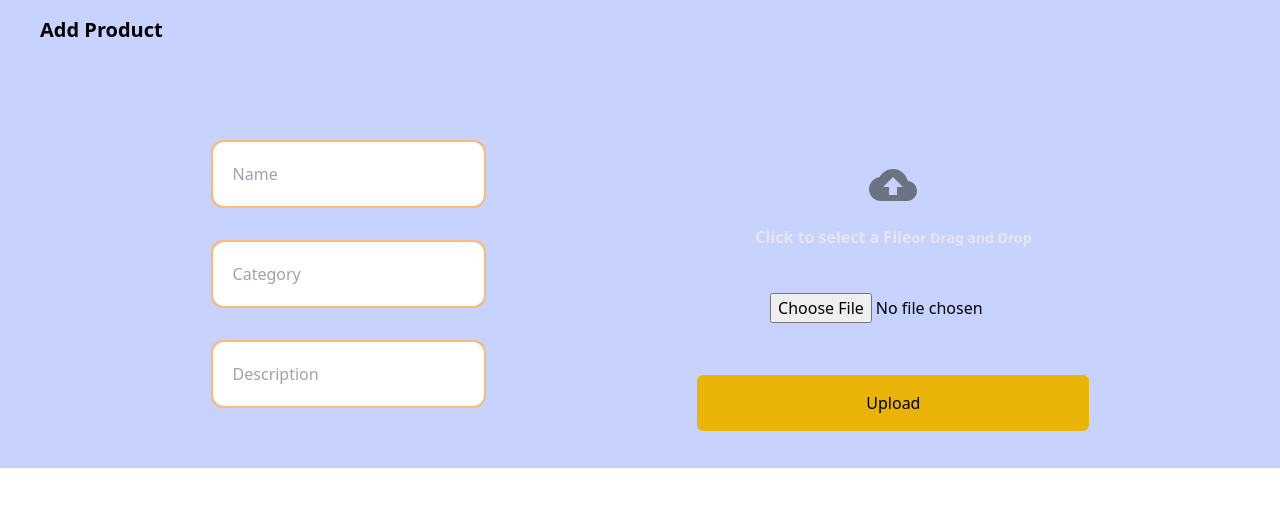
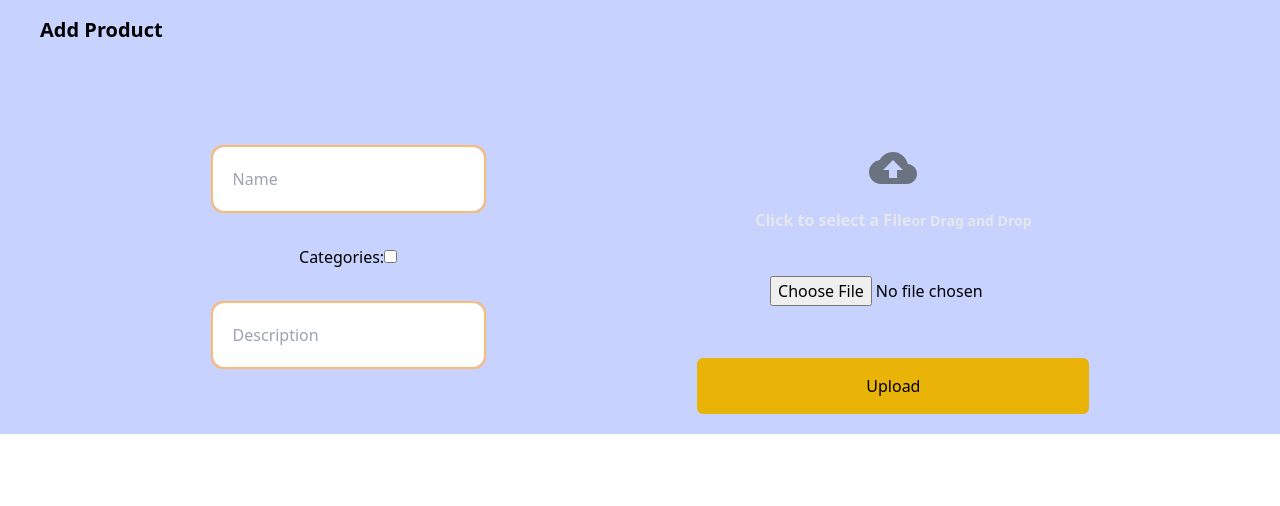
Before and after one commit to brayanriunge/kimeticstore, a Next.js app: page /dashboard in a window 1280 px wide. Shown: the top 506 px of the page. Built offline with nearby package versions, Linux system fonts and the light colour scheme.

Commit message:
category check boxes

```diff
--- a/pages/dashboard.tsx
+++ b/pages/dashboard.tsx
@@ -6,7 +6,7 @@ import { AiOutlineLoading3Quarters } from "react-icons/ai";
 import { MdCloudUpload } from "react-icons/md";
 type formValues = {
   name: string;
-  category: string;
+  category: string[];
 
   description: string;
 };
@@ -67,6 +67,8 @@ export default function Dashboard() {
     }
   };
 
+  //adding category
+
   return (
     <section className="gap-16 bg-indigo-200 md:h-full  min-h-full ">
       <div className="md:flex items-center justify-between py-4 px-10">
@@ -91,21 +93,29 @@ export default function Dashboard() {
               <div className="text-red-500 text-sm">{errors.name.message}</div>
             )}
           </div>
-          <div className=" md:flex border-2 rounded-xl border-orange-300 items-center ">
+          {/* <div className=" md:flex border-2 rounded-xl border-orange-300 items-center ">
             <input
               type="text"
               id="category"
               placeholder="Category"
               required
               className="rounded-xl px-5 py-5 focus:outline-none border-none "
-              {...register("category")}
+              {...register("categoryName")}
             />
             {errors.category?.message && (
               <div className="text-red-500 text-sm">
                 {errors.category.message}
               </div>
             )}
-          </div>
+          </div> */}
+          <label>
+            Categories:
+            <input
+              type="checkbox"
+              {...register("category", { required: true })}
+              value="agriculture"
+            />
+          </label>
           <div className=" md:flex border-2 rounded-xl border-orange-300 items-center ">
             <input
               type="text"
--- a/pages/products/[category].tsx
+++ b/pages/products/[category].tsx
@@ -11,28 +11,28 @@ export default function categoryPage() {
   const { category } = router.query;
 
   useEffect(() => {
-    // const fetchItem = async () => {
-    //   try {
-    //     const res = await fetch(
-    //       `http://localhost:3000/api/products?catgory=${category}`
-    //     );
-    //     if (res.ok) {
-    //       const data = await res.json();
-    //       setProducts(data);
-    //       console.log(data);
-    //     } else {
-    //       throw new Error(`Http Error: ${res.status}`);
-    //     }
-    //   } catch (error) {
-    //     console.log("Failed to fetch data:", error);
-    //   }
-    // };
+    const fetchItem = async () => {
+      try {
+        const res = await fetch(
+          `http://localhost:3000/api/products?catgory=${category}`
+        );
+        if (res.ok) {
+          const data = await res.json();
+          setProducts(data);
+          console.log(data);
+        } else {
+          throw new Error(`Http Error: ${res.status}`);
+        }
+      } catch (error) {
+        console.log("Failed to fetch data:", error);
+      }
+    };
 
-    if (category) {
-      fetchProductByCategory(category as string)
-        .then((data) => setProducts(data))
-        .then((error) => console.error("error fetching product", error));
-    }
+    // if (category) {
+    //   fetchProductByCategory(category as string)
+    //     .then((data) => setProducts(data))
+    //     .then((error) => console.error("error fetching product", error));
+    // }
   }, [category]);
 
   return (
```
Also changed, not shown: pages/api/[category].ts (renamed from pages/api/product.ts).
